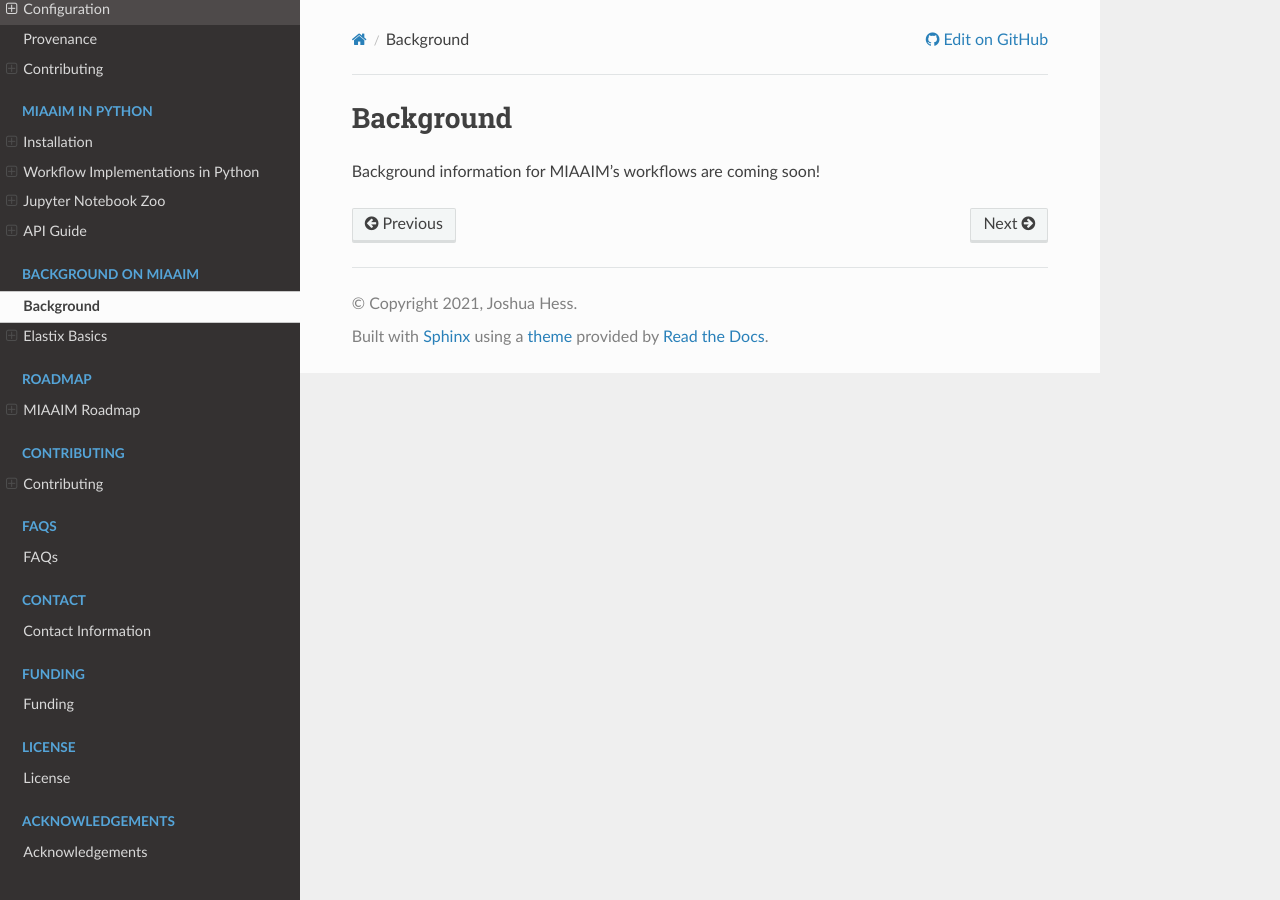
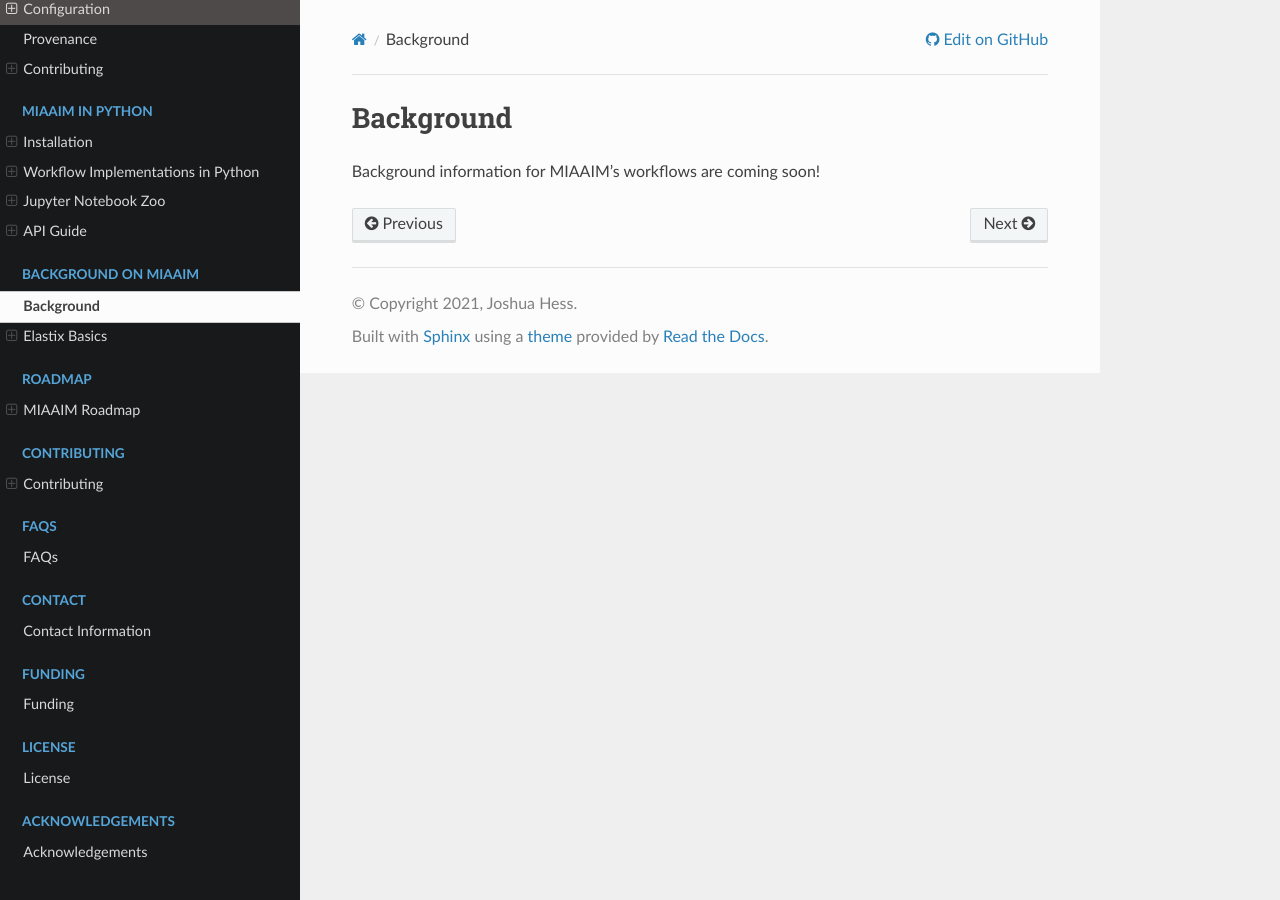
Before and after one commit to JoshuaHess12/miaaim-python, a Sphinx documentation site: the page built from docs/source/background.rst, in a window 1280 px wide. Built offline with Sphinx 7.4.7 and the Read the Docs theme 2.0.0, drawn with Linux system fonts in a browser that asks for light colours.

Commit message:
update docs

```diff
--- a/docs/source/_static/custom.css
+++ b/docs/source/_static/custom.css
@@ -12,3 +12,18 @@
 .wy-table-responsive table td, .wy-table-responsive table th {
     white-space: normal;
 }
+
+{% extends "!layout.html" %}
+  {% block footer %} {{ super() }}
+
+  <style>
+    /* Sidebar header (and topbar for mobile) */
+    .wy-side-nav-search, .wy-nav-top {
+      background: #BDF50A;
+    }
+    /* Sidebar */
+    .wy-nav-side {
+      background: #18191A;
+    }
+  </style>
+{% endblock %}
```
